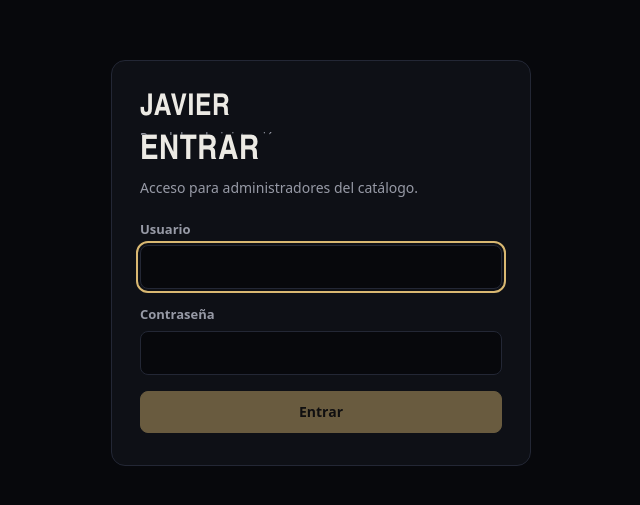
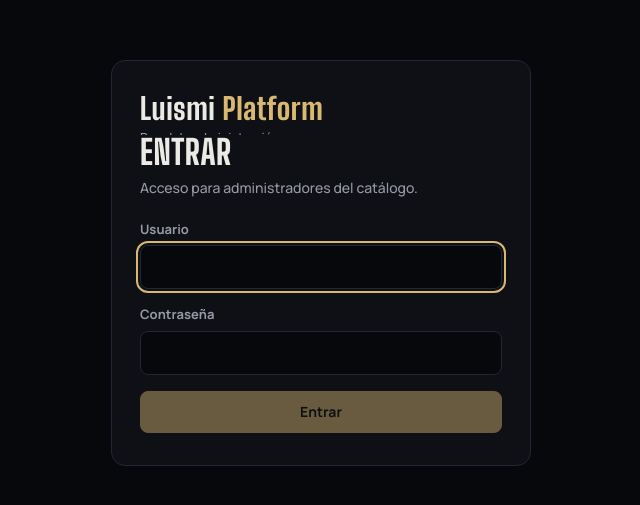
Before and after one commit to WwolfieLuisM/saas-catalogo, a Next.js app in the folder frontend/: page /admin/login in a window 1280 px wide. Shown: the part 137-642 px from the top of the page, without its empty margins (319-959 px from the left). Built offline with nearby package versions, Linux system fonts and the light colour scheme; no server answers.

Commit message:
fix(ui): restore original catalog and admin branding

```diff
--- a/frontend/src/app/admin/layout.tsx
+++ b/frontend/src/app/admin/layout.tsx
@@ -5,7 +5,7 @@ import { AdminShell } from '@/components/admin/AdminShell';
 import '@/styles/admin.css';
 
 export const metadata: Metadata = {
-  title: 'Panel de administración',
+  title: 'Luismi Platform · Admin V2',
   robots: {
     index: false,
     follow: false,
--- a/frontend/src/app/admin/login/page.tsx
+++ b/frontend/src/app/admin/login/page.tsx
@@ -46,7 +46,7 @@ export default function AdminLoginPage() {
       <main className="adm-card">
         <div className="brand">
           <b>
-            JAVIER
+            Luismi <i>Platform</i>
           </b>
           <small>Panel de administración</small>
         </div>
--- a/frontend/src/app/globals.css
+++ b/frontend/src/app/globals.css
@@ -4,13 +4,13 @@
   --au-strong: #e8c98a;
   --au-soft: rgba(217, 184, 114, 0.14);
 
-  --bg: #0b0e12;
-  --bg-elev: #12171d;
-  --surface: #171d25;
-  --line: #263140;
+  --bg: #07080c;
+  --bg-elev: #0e1016;
+  --surface: #151821;
+  --line: #232735;
 
-  --text: #e8edf2;
-  --text-dim: #9aa7b5;
+  --text: #eceae4;
+  --text-dim: #979aa6;
 
   --danger: #ff6b6b;
   --ok: #51cf66;
--- a/frontend/src/app/layout.tsx
+++ b/frontend/src/app/layout.tsx
@@ -8,8 +8,8 @@ const siteUrl =
 export const metadata: Metadata = {
   metadataBase: new URL(siteUrl),
   title: {
-    default: 'JAVIER · Catálogo de videojuegos',
-    template: '%s · JAVIER',
+    default: 'Javier PC · Catálogo de juegos',
+    template: '%s · Javier PC',
   },
   description:
     'Catálogo público de videojuegos para PC: precios en CUP, disponibilidad y lista de compra por WhatsApp.',
@@ -19,19 +19,19 @@ export const metadata: Metadata = {
     'catálogo',
     'CUP',
     'Cuba',
-    'JAVIER',
+    'Javier PC',
     'juegos',
     'precios',
   ],
   openGraph: {
     type: 'website',
     locale: 'es_ES',
-    siteName: 'JAVIER',
-    title: 'JAVIER · Catálogo de videojuegos',
+    siteName: 'Javier PC',
+    title: 'Javier PC · Catálogo de juegos',
     description:
       'Catálogo público de videojuegos para PC: precios en CUP, disponibilidad y lista de compra por WhatsApp.',
     url: siteUrl,
-    images: [{ url: '/opengraph-image', width: 1200, height: 630, alt: 'JAVIER — catálogo de videojuegos para PC' }],
+    images: [{ url: '/opengraph-image', width: 1200, height: 630, alt: 'Javier PC — catálogo de juegos' }],
   },
   twitter: {
     card: 'summary_large_image',
@@ -55,7 +55,7 @@ export const metadata: Metadata = {
 export const viewport: Viewport = {
   width: 'device-width',
   initialScale: 1,
-  themeColor: '#0b0e12',
+  themeColor: '#07080c',
 };
 
 export default function RootLayout({
@@ -64,6 +64,9 @@ export default function RootLayout({
   return (
     <html lang="es">
       <head>
+        <link rel="preconnect" href="https://fonts.googleapis.com" />
+        <link rel="preconnect" href="https://fonts.gstatic.com" crossOrigin="anonymous" />
+        <link href="https://fonts.googleapis.com/css2?family=Big+Shoulders+Display:wght@600;700;800;900&family=Manrope:wght@400;500;600;700;800&display=swap" rel="stylesheet" />
         <link rel="preconnect" href="https://res.cloudinary.com" />
         <link rel="preconnect" href="https://wsrv.nl" />
         <link rel="dns-prefetch" href="https://shared.akamai.steamstatic.com" />
--- a/frontend/src/app/opengraph-image.tsx
+++ b/frontend/src/app/opengraph-image.tsx
@@ -1,6 +1,6 @@
 import { ImageResponse } from 'next/og';
 
-export const alt = 'JAVIER — catálogo de videojuegos para PC';
+export const alt = 'Javier PC — catálogo de juegos';
 export const size = { width: 1200, height: 630 };
 export const contentType = 'image/png';
 
@@ -118,7 +118,7 @@ export default function OpenGraphImage() {
           }}
         >
           <div style={{ fontSize: 88, lineHeight: 1, fontWeight: 900, letterSpacing: -3 }}>
-            JAVIER
+            Javier PC
           </div>
           <div
             style={{
--- a/frontend/src/components/feed/Catalog.tsx
+++ b/frontend/src/components/feed/Catalog.tsx
@@ -41,7 +41,7 @@ export function Catalog() {
       {loadError && !filtered.length && (
         <div className="notice error" role="alert">
           No se pudo cargar el catálogo.{' '}
-          <button className="linklike" type="button" onClick={() => window.location.reload()}>
+          <button className="linklike" type="button" onClick={retryLoad}>
             Reintentar
           </button>
         </div>
--- a/frontend/src/components/feed/Header.tsx
+++ b/frontend/src/components/feed/Header.tsx
@@ -77,7 +77,7 @@ export function Header() {
           onClick={onBrand}
         >
           <span className="brand-word">
-            JAVIER
+            Javier <i>PC</i>
           </span>
           <span className="hamburger" aria-hidden="true">
             <span />
--- a/frontend/src/components/feed/Sidebar.tsx
+++ b/frontend/src/components/feed/Sidebar.tsx
@@ -35,7 +35,7 @@ export function Sidebar() {
       <aside className={`sidebar${sidebarOpen ? ' open' : ''}`} aria-hidden={!sidebarOpen}>
         <div className="sidebar-head">
           <b>
-            JAVIER
+            Javier <i>PC</i>
           </b>
           <button
             className="sidebar-close"
--- a/frontend/src/components/feed/WelcomeDialog.tsx
+++ b/frontend/src/components/feed/WelcomeDialog.tsx
@@ -56,7 +56,7 @@ export function WelcomeDialog() {
         <div className="wc-body">
           <span className="wc-eyebrow">Bienvenido</span>
           <h2 className="wc-title">
-            Explora el catálogo de <em>JAVIER</em>
+            Bienvenido a <em>Javier PC</em>
           </h2>
           <p className="wc-intro">Así sacas el máximo partido a la tienda:</p>
           <ol className="wc-steps">
```
Also changed, not shown: frontend/src/app/admin/(panel)/layout.tsx (+5 -3 lines), frontend/src/components/feed/Chrome.tsx (+4 -6 lines).
